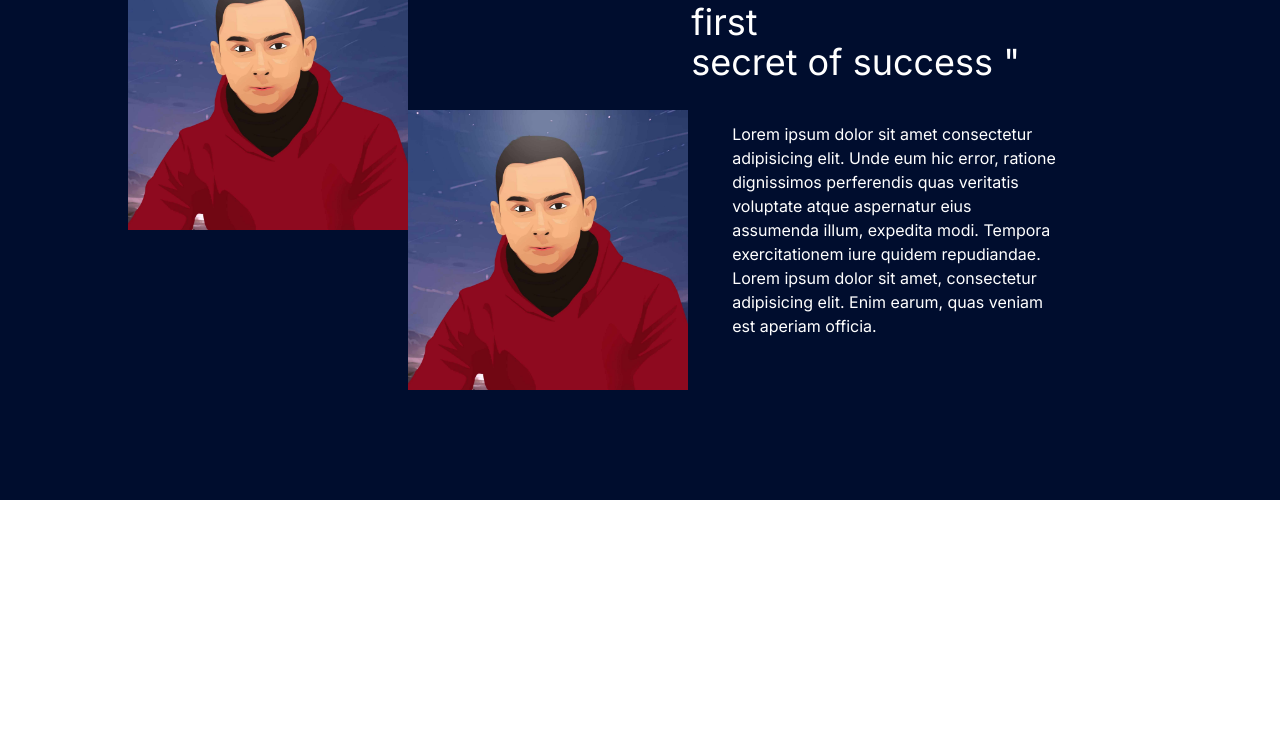
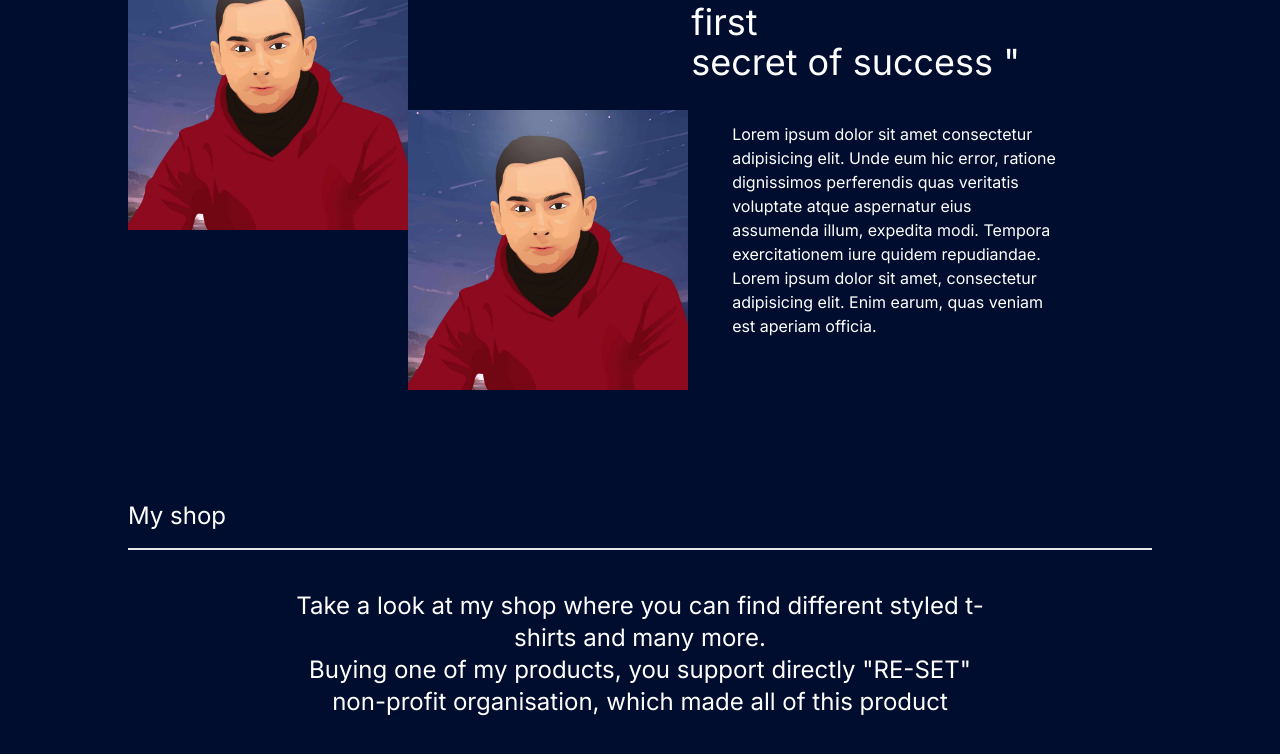
Before and after one commit to DenisKantic/Lexyri9_portfolio_NextJS, a Next.js app: page / in a window 1280 px wide. Shown: the part 2060-2814 px from the top of the page. Before the commit the page ends 2560 px from the top, so only its background shows below. Built offline with nearby package versions, Linux system fonts and the light colour scheme.

Commit message:
commiting for continuing my work on another machine

```diff
--- /dev/null
+++ b/app/components/ShopPreview.jsx
@@ -0,0 +1,19 @@
+import Image from "next/image";
+
+export default function ShopPreview(){
+
+    return (
+        <div className="w-[80%] mx-auto h-[80vh]">
+
+        <h1 className="text-white text-2xl">My shop</h1>
+        <div className="mt-4 border-t-2  w-full"></div>
+
+        <div className="text-white pt-10 text-center text-2xl w-[70%] mx-auto">
+            <h1 className="text-white">Take a look at my shop where you can find different styled t-shirts and many more.</h1>
+            <p className="text-white">Buying one of my products, you support directly "RE-SET" non-profit organisation, which made all of this product</p>
+        </div>
+
+
+        </div>
+    )
+}
--- a/app/page.js
+++ b/app/page.js
@@ -3,6 +3,7 @@ import Main from "./components/Main"
 import AboutMe from "./components/AboutMe"
 import Social from "./components/Social"
 import Content from "./components/Content"
+import ShopPreview from "./components/ShopPreview"
 
 export default function Home() {
   return (
@@ -12,6 +13,7 @@ export default function Home() {
     <AboutMe />
     <Social />
     <Content />
+    <ShopPreview />
    </div>
   )
 }
--- a/package.json
+++ b/package.json
@@ -9,10 +9,12 @@
     "lint": "next lint"
   },
   "dependencies": {
+    "install": "^0.13.0",
     "next": "14.0.4",
     "react": "^18",
     "react-dom": "^18",
-    "react-icons": "^4.12.0"
+    "react-icons": "^4.12.0",
+    "uninstall": "^0.0.0"
   },
   "devDependencies": {
     "autoprefixer": "^10.0.1",
```
Also changed, not shown: 1 other file (tests, documents, lock files or other folders).
